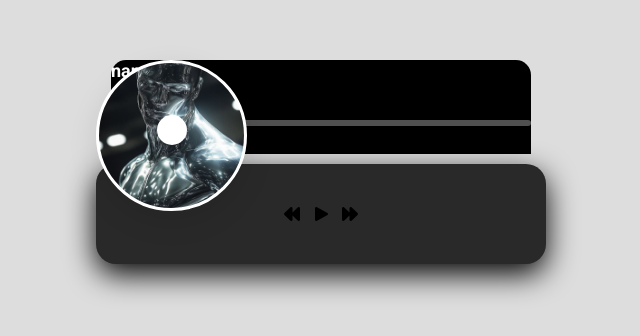
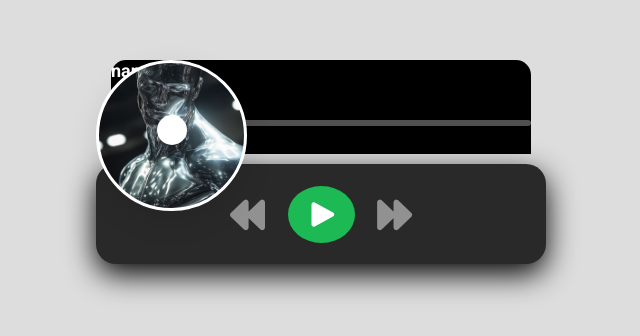
Before and after one commit to SlayerArman/Mini-Music-Player, a plain HTML site: page index.html in a window 1280 px wide. Shown: the part 238-574 px from the top of the page, without its empty margins (319-959 px from the left). Drawn offline with Linux system fonts and the light colour scheme.

Commit message:
added player controls style

```diff
--- a/style.css
+++ b/style.css
@@ -100,3 +100,28 @@ body{
     text-align: center;
     box-shadow: 0 10px 30px rgba(0, 0, 0.6);
 }
+
+.container .controls #play{
+    background-color: #1db954;
+    color: #fff;
+    padding: 15px 15px 14px 17px;
+    font-size: 28px;
+    border-radius: 50%;
+    transition: all 0.3s ease;
+}
+
+.container .controls #play:hover{
+    background: #189945;
+}
+
+.container .controls i{
+    padding: 30px 8px;
+    font-size: 35px;
+    cursor: pointer;
+    color: #919191;
+    transition: all 0.3s ease;
+}
+
+.container .controls i:hover{
+    color: #fff;
+}
```
